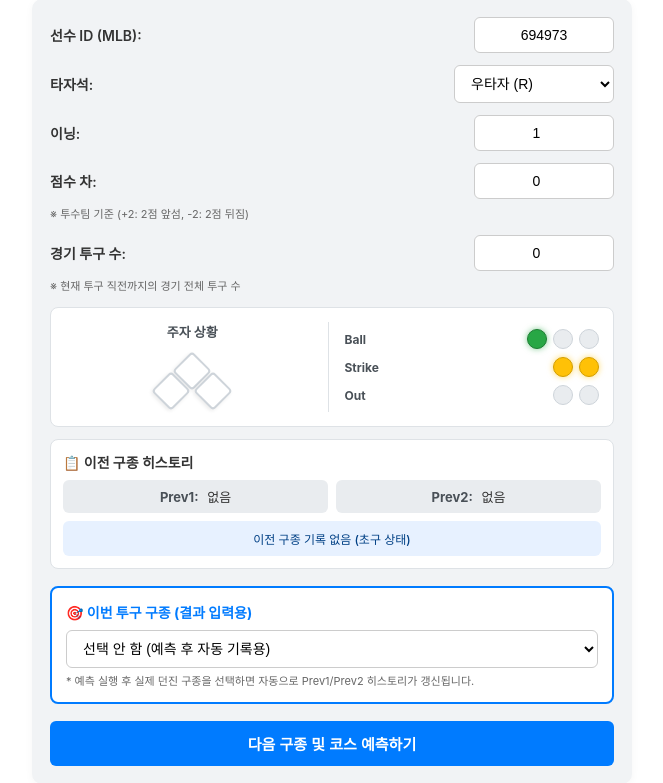
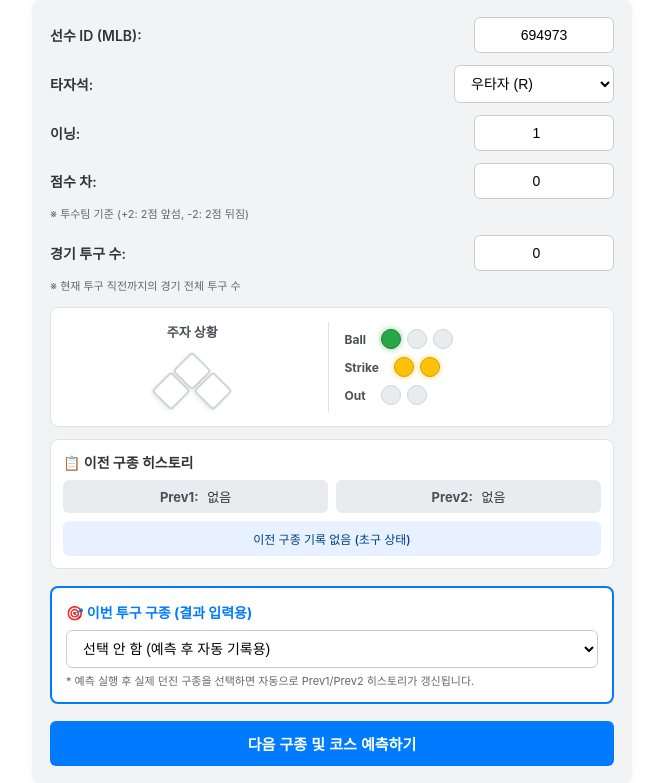
Before and after one commit to jise0oo3027-eng/baseball-app, a Flask app: page / in a window 1280 px wide. Shown: the part 73-856 px from the top of the page, without its empty margins (308-971 px from the left). Run offline with Flask 3, Linux system fonts and the light colour scheme.

Commit message:
Update index.html

```diff
--- a/templates/index.html
+++ b/templates/index.html
@@ -254,7 +254,8 @@
         .bso-row {
             display: flex;
             align-items: center;
-            justify-content: space-between;
+            justify-content: flex-start;
+            gap: 15px;
             font-size: 12px;
             font-weight: bold;
             color: #495057;
```
